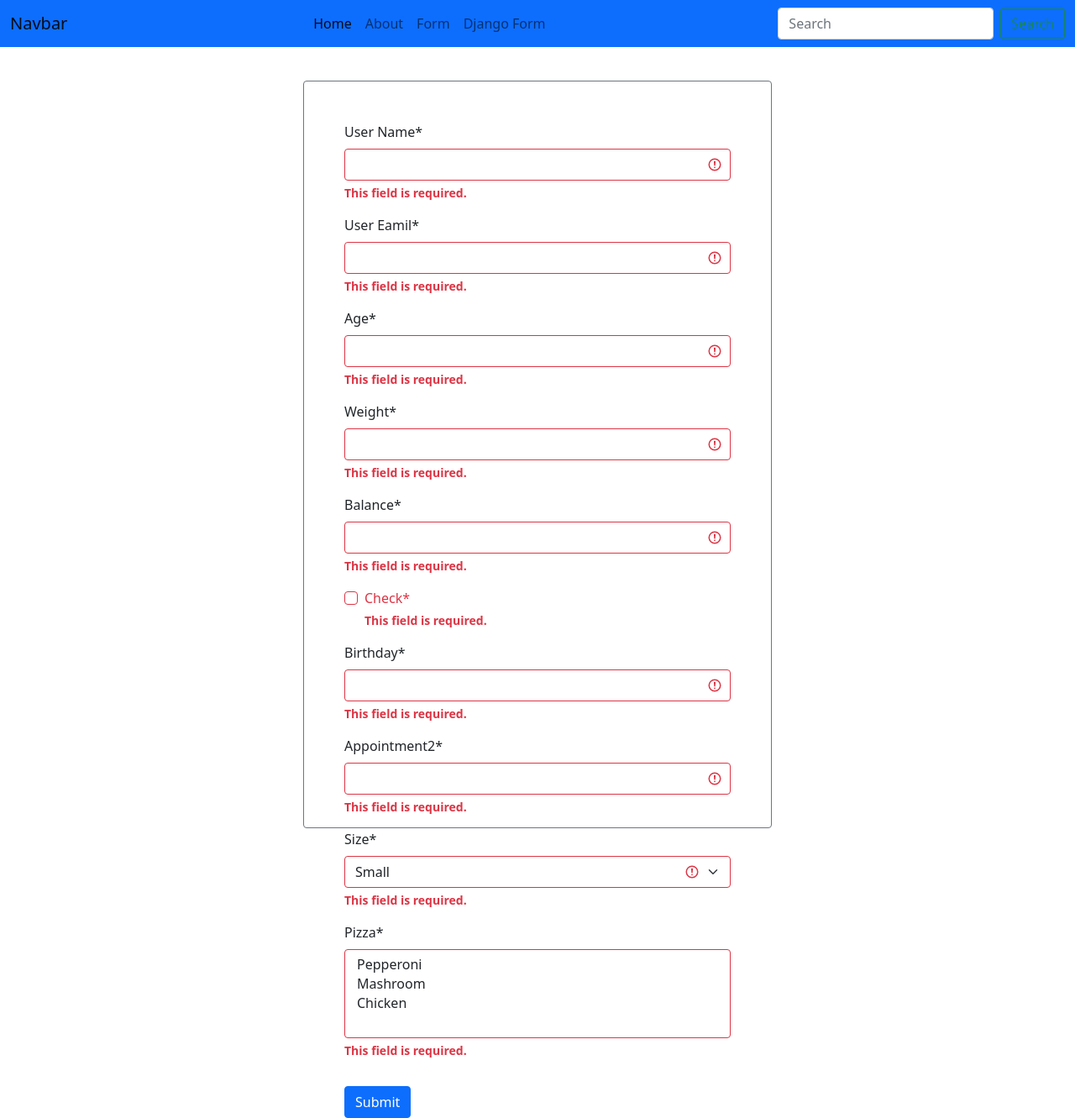
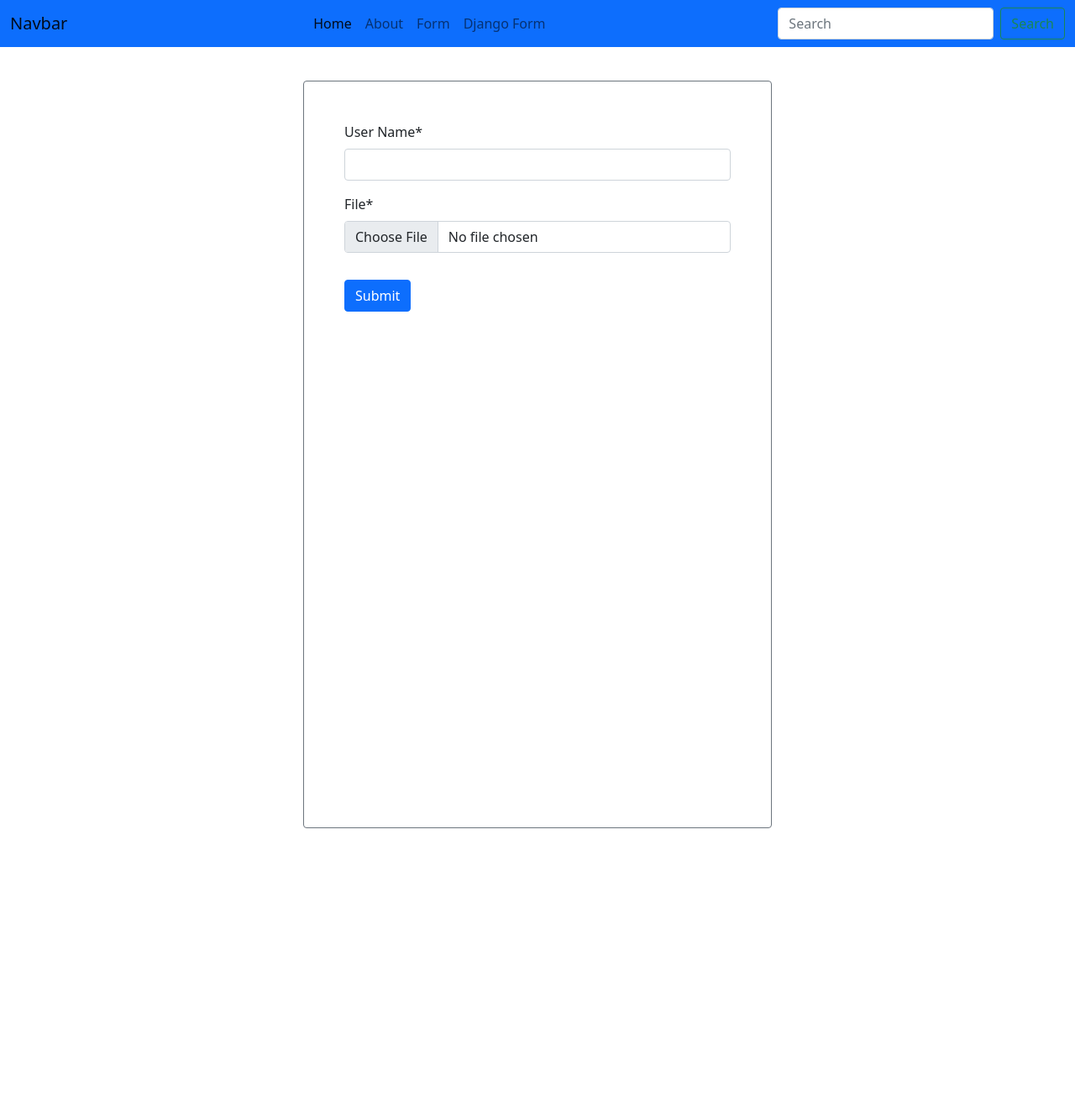
Before and after one commit to Swapno963/Django_forms, a Django app: page /django_form/ in a window 1280 px wide. Shown: the whole page at 84% size. After the commit the page ends 986 px from the top, so only its background shows below. Run offline with Django 4.2, Linux system fonts and the light colour scheme; some libraries are stand-ins or nearby versions.

Commit message:
File upload can be done and it will be store at upload folder

```diff
--- a/first_app/forms.py
+++ b/first_app/forms.py
@@ -2,17 +2,18 @@ from django import forms
 
 class contactForm(forms.Form):
     name = forms.CharField(label='User Name')
-    email = forms.EmailField(label='User Eamil')
-    age = forms.IntegerField()
-    weight = forms.FloatField()
-    balance = forms.DecimalField()
-    check = forms.BooleanField()
-    birthday = forms.DateField()
-    # appointment = forms.DateRangeField()
-    appointment2 = forms.DateTimeField()
+    file =forms.FileField()
+    # email = forms.EmailField(label='User Eamil')
+    # age = forms.IntegerField()
+    # weight = forms.FloatField()
+    # balance = forms.DecimalField()
+    # check = forms.BooleanField()
+    # birthday = forms.DateField()
+    # # appointment = forms.DateRangeField()
+    # appointment2 = forms.DateTimeField()
 
-    CHOICES = [('S','Small'),('M','Medium'),('L','Large')]
-    size = forms.ChoiceField(choices = CHOICES)
+    # CHOICES = [('S','Small'),('M','Medium'),('L','Large')]
+    # size = forms.ChoiceField(choices = CHOICES)
 
-    MEAL = [('P','Pepperoni'),('M','Mashroom'),('C','Chicken')]
-    pizza = forms.MultipleChoiceField(choices=MEAL)
+    # MEAL = [('P','Pepperoni'),('M','Mashroom'),('C','Chicken')]
+    # pizza = forms.MultipleChoiceField(choices=MEAL)
--- a/first_app/templates/django_form.html
+++ b/first_app/templates/django_form.html
@@ -3,7 +3,9 @@
 
 {% block content%}
 {% load crispy_forms_tags%}
-<form class='pt-5 border border-secondary p-5 rounded' method='post' style="width:50%; height:890px; margin:auto">
+<form class='pt-5 border border-secondary p-5 rounded' method='post' style="width:50%; height:890px; margin:auto"
+enctype='multipart/form-data'
+>
     {%csrf_token%}
     {{form | crispy}}
     <button type="submit" class="btn btn-primary mt-3">Submit</button>
--- a/first_app/views.py
+++ b/first_app/views.py
@@ -18,7 +18,15 @@ def submit_form(request):
 
 
 def DjangoForm(request):
-    form = contactForm(request.POST)
-    if form.is_valid():
-        print(form.cleaned_data)
+    if request.method == 'POST':
+        form = contactForm(request.POST, request.FILES)
+        if form.is_valid():
+            file = form.cleaned_data['file']
+            with open('./first_app/upload/' + file.name, 'wb+') as destination:
+                for chunk in file.chunks():
+                    destination.write(chunk)
+            print(form.cleaned_data)
+            return render(request, 'django_form.html',{'form':form})
+    else:
+        form = contactForm()
     return render(request, 'django_form.html',{'form':form})
```
Also changed, not shown: first_app/upload/386858849_238916629201210_2914116397609154996_n.jpg (added).
